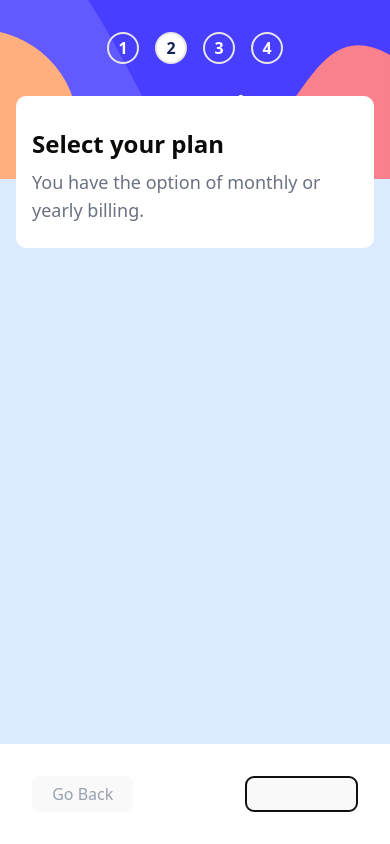
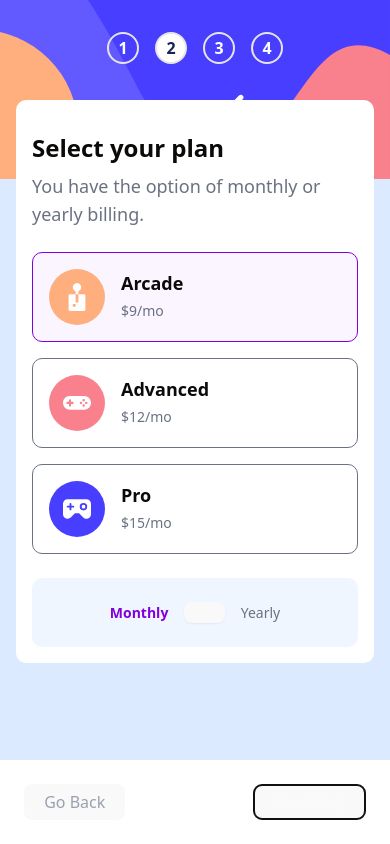
Before and after one commit to AskTiba/Code-Alchemy, a React (Vite) app: page /challenges/multi-step-form in a window 390 px wide. Both pictures are taken after a click on the button "Next Step". Built offline with nearby package versions, Linux system fonts and the light colour scheme.

Commit message:
feat: Design the basic UI layout for mobile screens

```diff
--- a/package.json
+++ b/package.json
@@ -15,6 +15,7 @@
     "@radix-ui/react-label": "^2.1.8",
     "@radix-ui/react-separator": "^1.1.8",
     "@radix-ui/react-slot": "^1.2.4",
+    "@radix-ui/react-switch": "^1.2.6",
     "@tailwindcss/vite": "^4.1.17",
     "class-variance-authority": "^0.7.1",
     "clsx": "^2.1.1",
--- a/src/challenges/multi-step-form/components/SelectPlan.tsx
+++ b/src/challenges/multi-step-form/components/SelectPlan.tsx
@@ -1,11 +1,162 @@
+import { Controller, useForm } from "react-hook-form";
+import { multiStepFormSchema } from "../features/schema";
+import { zodResolver } from "@hookform/resolvers/zod";
+import { z } from "zod";
+import { Switch } from "../../../components/ui/switch";
+import { Label } from "../../../components/ui/label";
+
+import iconArcade from "../assets/images/icon-arcade.svg";
+import iconAdvanced from "../assets/images/icon-advanced.svg";
+import iconPro from "../assets/images/icon-pro.svg";
+
+const selectPlanSchema = multiStepFormSchema.pick({
+  selectPlan: true,
+});
+type SelectPlanSchema = z.infer<typeof selectPlanSchema>;
+
+const plans = [
+  {
+    id: "arcade",
+    icon: iconArcade,
+    monthlyPrice: 9,
+    yearlyPrice: 90,
+    description: "2 months free",
+  },
+  {
+    id: "advanced",
+    icon: iconAdvanced,
+    monthlyPrice: 12,
+    yearlyPrice: 120,
+    description: "2 months free",
+  },
+  {
+    id: "pro",
+    icon: iconPro,
+    monthlyPrice: 15,
+    yearlyPrice: 150,
+    description: "2 months free",
+  },
+];
 
 export default function SelectPlan() {
+  const form = useForm<SelectPlanSchema>({
+    resolver: zodResolver(selectPlanSchema),
+    defaultValues: {
+      selectPlan: {
+        planType: "arcade",
+        billingCycle: "monthly",
+      },
+    },
+  });
+
+  const onSubmit = (data: SelectPlanSchema) => {
+    console.log("Selected Plan Submitted:", data);
+  };
+
   return (
     <main className="bg-white p-4 rounded-lg">
       <h2 className="text-2xl font-bold mt-4">Select your plan</h2>
       <p className="my-2 text-lg text-gray-500">
         You have the option of monthly or yearly billing.
       </p>
+      <form onSubmit={form.handleSubmit(onSubmit)}>
+        <div className="flex flex-col md:flex-row gap-4 mt-6">
+          {plans.map((plan) => (
+            <Controller
+              key={plan.id}
+              control={form.control}
+              name="selectPlan.planType"
+              render={({ field }) => {
+                const isSelected = field.value === plan.id;
+                const isYearly =
+                  form.watch("selectPlan.billingCycle") === "yearly";
+                return (
+                  <div
+                    className={`flex flex-col justify-between border p-4 rounded-lg cursor-pointer w-full md:w-1/3 ${
+                      isSelected
+                        ? "border-purple-700 bg-purple-50"
+                        : "border-gray-500"
+                    }`}
+                    onClick={() => field.onChange(plan.id)}
+                  >
+                    <input
+                      type="radio"
+                      id={plan.id}
+                      value={plan.id}
+                      checked={isSelected}
+                      onChange={() => field.onChange(plan.id)}
+                      className="sr-only" // Visually hide the radio button
+                      ref={field.ref}
+                    />
+                    <label
+                      htmlFor={plan.id}
+                      className="flex gap-4 h-full cursor-pointer"
+                    >
+                      <img
+                        src={plan.icon}
+                        alt={`${plan.id} icon`}
+                        className="w-14 h-14"
+                      />
+                      <div className="flex flex-col gap-1">
+                        <h3 className="font-bold text-lg">
+                          {plan.id.charAt(0).toUpperCase() + plan.id.slice(1)}
+                        </h3>
+                        <p className="text-sm font-medium text-gray-500">
+                          {isYearly
+                            ? `$${plan.yearlyPrice}/yr`
+                            : `$${plan.monthlyPrice}/mo`}
+                        </p>
+                        {isYearly && (
+                          <p className="text-sm font-medium text-primary">
+                            {plan.description}
+                          </p>
+                        )}
+                      </div>
+                    </label>
+                  </div>
+                );
+              }}
+            />
+          ))}
+        </div>
+
+        <div className="flex items-center justify-center gap-4 bg-blue-50 p-6 rounded-lg mt-6">
+          <Label
+            htmlFor="billing-cycle"
+            className={`${
+              form.watch("selectPlan.billingCycle") === "monthly"
+                ? "text-purple-700 font-bold"
+                : "text-gray-500"
+            }`}
+          >
+            Monthly
+          </Label>
+          <Controller
+            control={form.control}
+            name="selectPlan.billingCycle"
+            render={({ field }) => (
+              <Switch
+                id="billing-cycle"
+                checked={field.value === "yearly"}
+                onCheckedChange={(checked) =>
+                  field.onChange(checked ? "yearly" : "monthly")
+                }
+              />
+            )}
+          />
+          <Label
+            htmlFor="billing-cycle"
+            className={`${
+              form.watch("selectPlan.billingCycle") === "yearly"
+                ? "text-purple-700 font-bold"
+                : "text-gray-500"
+            }`}
+          >
+            Yearly
+          </Label>
+        </div>
+
+      </form>
     </main>
   );
 }
--- a/src/challenges/multi-step-form/pages/MultiStepFormPage.tsx
+++ b/src/challenges/multi-step-form/pages/MultiStepFormPage.tsx
@@ -46,7 +46,7 @@ export function MultiStepFormPage() {
         ))}
       </section>
 
-      <div className="relative z-10 px-4">
+      <div className="relative z-10 px-4 top-1">
         {currentStep === 1 && <PersonalInfo />}
         {currentStep === 2 && <SelectPlan />}
         {currentStep === 3 && <PickAddons />}
@@ -54,7 +54,7 @@ export function MultiStepFormPage() {
         {currentStep === 5 && <Appreciation />}
       </div>
 
-      <div className={`bg-white w-full fixed bottom-0 left-0 p-8 flex items-center ${currentStep === 1 ? "justify-end" : "justify-between"}`}>
+      <div className={`bg-white w-full fixed bottom-0 left-0 p-6 flex items-center ${currentStep === 1 ? "justify-end" : "justify-between"}`}>
         {currentStep > 1 && (
           <Button className="text-gray-400" onClick={handleGoBack}>
             Go Back
--- /dev/null
+++ b/src/components/ui/switch.tsx
@@ -0,0 +1,29 @@
+import * as React from "react"
+import * as SwitchPrimitive from "@radix-ui/react-switch"
+
+import { cn } from "@/lib/utils"
+
+function Switch({
+  className,
+  ...props
+}: React.ComponentProps<typeof SwitchPrimitive.Root>) {
+  return (
+    <SwitchPrimitive.Root
+      data-slot="switch"
+      className={cn(
+        "peer data-[state=checked]:bg-primary data-[state=unchecked]:bg-input focus-visible:border-ring focus-visible:ring-ring/50 dark:data-[state=unchecked]:bg-input/80 inline-flex h-[1.15rem] w-8 shrink-0 items-center rounded-full border border-transparent shadow-xs transition-all outline-none focus-visible:ring-[3px] disabled:cursor-not-allowed disabled:opacity-50",
+        className
+      )}
+      {...props}
+    >
+      <SwitchPrimitive.Thumb
+        data-slot="switch-thumb"
+        className={cn(
+          "bg-background dark:data-[state=unchecked]:bg-foreground dark:data-[state=checked]:bg-primary-foreground pointer-events-none block size-4 rounded-full ring-0 transition-transform data-[state=checked]:translate-x-[calc(100%-2px)] data-[state=unchecked]:translate-x-0"
+        )}
+      />
+    </SwitchPrimitive.Root>
+  )
+}
+
+export { Switch }
```
Also changed, not shown: 1 other file (tests, documents, lock files or other folders).
